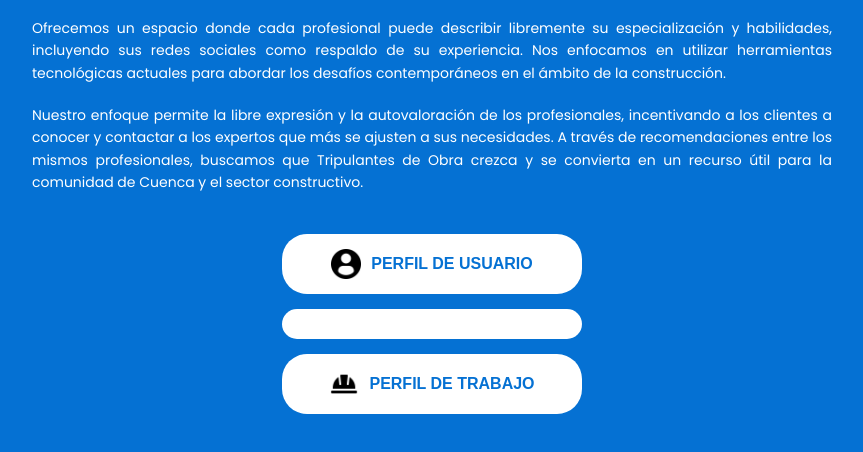
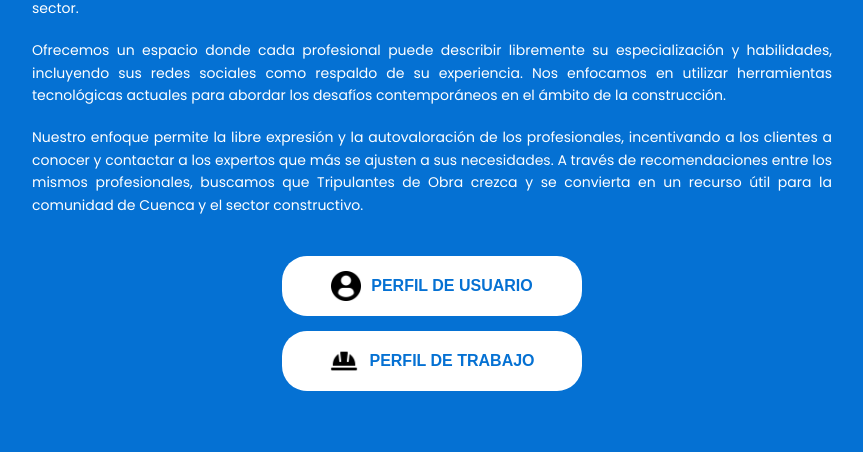
Before and after one commit to Gh0stJJ/Tripulantes-demo, a plain HTML site: page index.html in a window 1280 px wide. Shown: the part 308-760 px from the top of the page, without its empty margins (208-1071 px from the left). Drawn offline with Linux system fonts and the light colour scheme.

Commit message:
Eliminar botón de perfil redundante en index.html

```diff
--- a/index.html
+++ b/index.html
@@ -34,7 +34,6 @@
             <button class="profile-btn" onclick="location.href='welcome.html'">
             <img src="images/profile-user.png" alt="Usuario" class="icon"> PERFIL DE USUARIO
             </button>
-            <button class="profile-btn">
             <button class="profile-btn" onclick="location.href='welcome_worker.html'">
             <img src="images/security-helmet.png" alt="Trabajo" class="icon"> PERFIL DE TRABAJO
             </button>
```
